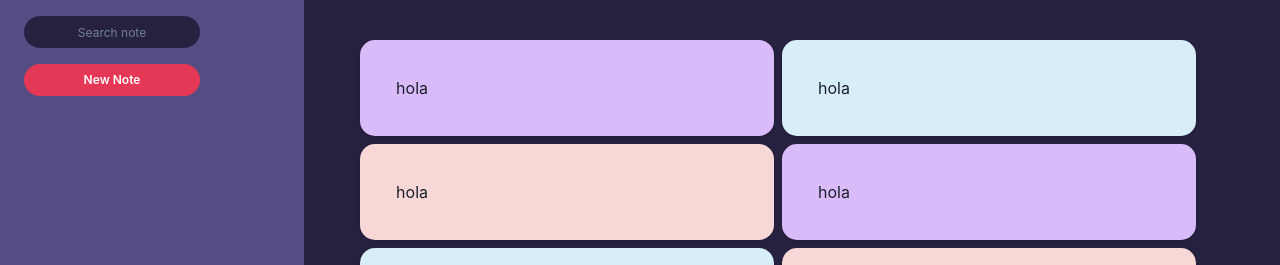
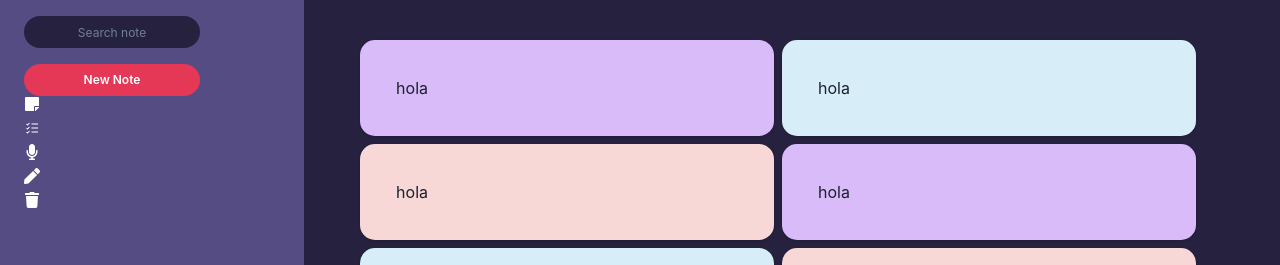
Before and after one commit to akareagwom/note-pal, a React (Vite) app: page /Layout in a window 1280 px wide. Shown: the top 265 px of the page. Built offline with nearby package versions, Linux system fonts and the light colour scheme.

Commit message:
side bar icons

```diff
--- a/src/components/NavBar.tsx
+++ b/src/components/NavBar.tsx
@@ -1,13 +1,12 @@
-import { Box, Drawer, DrawerBody, List, ListItem ,DrawerFooter,
-    DrawerHeader,
-    DrawerOverlay,
-    DrawerContent,
-    DrawerCloseButton,
+import {
+    Box,
     Button,
-    useDisclosure,
+    Icon,
     Input,
     Stack
   } from "@chakra-ui/react";
+import { FaStickyNote, FaMicrophone, FaPen, FaTrash } from "react-icons/fa";
+import { LiaListAlt } from "react-icons/lia";
 
 
 
@@ -20,7 +19,12 @@ const NavBar =()=>{
             <Button bg={'#e53756'} color={'white'} p={0} mt={4} borderRadius={20} fontSize={12} h={8} w={'44'}>New Note</Button>
 
             <Stack>
-
+                {/* <FaStickyNote/> */}
+                <Icon color={'white'} as={FaStickyNote}/>
+                <Icon color={'white'} as={LiaListAlt}/>
+                <Icon color={'white'} as={FaMicrophone}/>
+                <Icon color={'white'} as={FaPen}/>
+                <Icon color={'white'} as={FaTrash}/>
             </Stack>
         </Box>
     )
```
